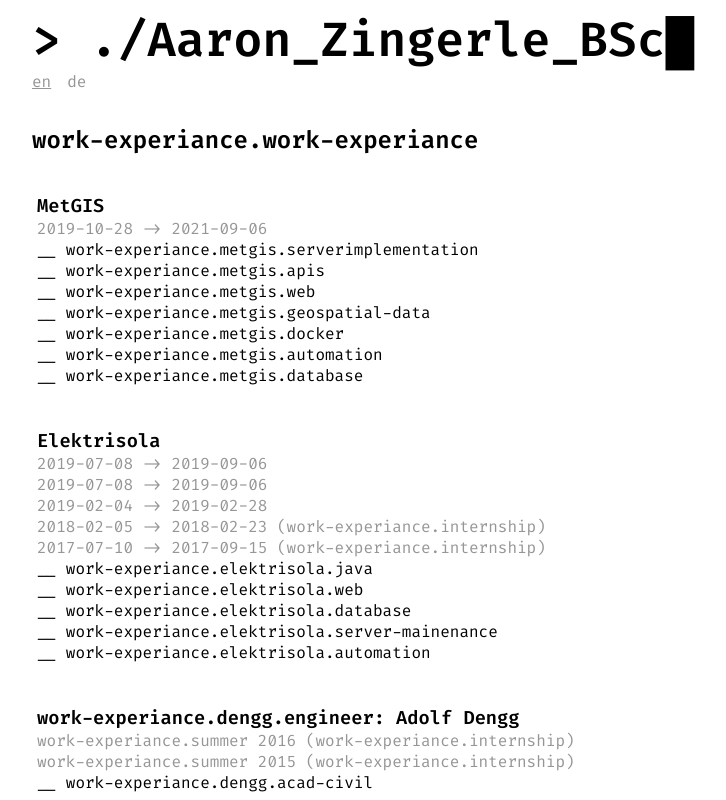
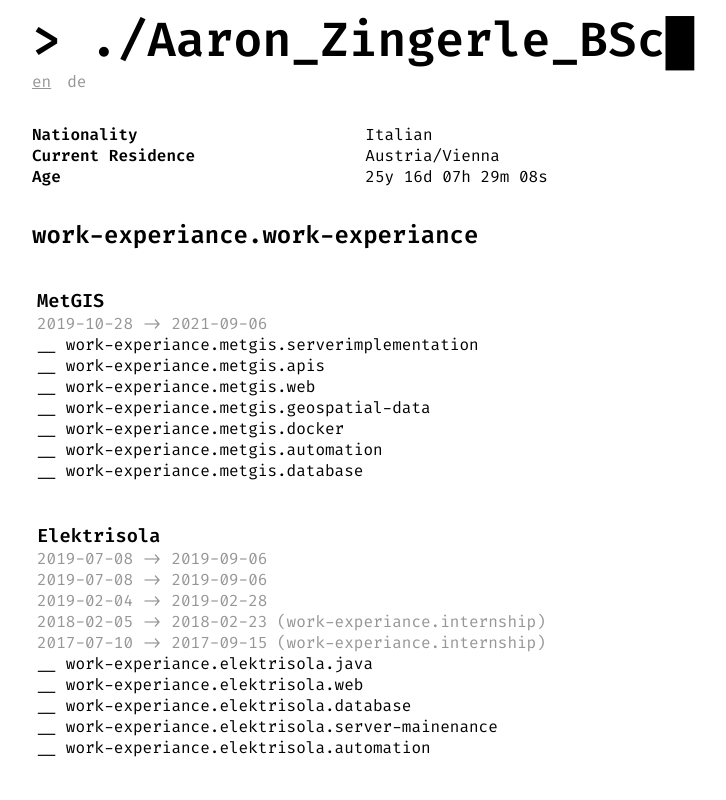
Before and after one commit to zingi/resume, a Vue app: page / in a window 1280 px wide. Shown: the top 800 px of the page, without its empty margins (108-834 px from the left). Built offline with nearby package versions, Linux system fonts and the light colour scheme.

Commit message:
started implementing GeneralInfo component

```diff
--- a/package.json
+++ b/package.json
@@ -10,6 +10,7 @@
   },
   "dependencies": {
     "core-js": "^3.6.5",
+    "luxon": "^2.0.2",
     "vue": "^3.0.0",
     "vue-i18n": "^9.1.0",
     "vuex": "^4.0.0-0",
--- a/src/App.vue
+++ b/src/App.vue
@@ -2,6 +2,7 @@
   <div id="app-container">
     <headline></headline>
     <locale-changer></locale-changer>
+    <general-info></general-info>
     <work-experiance></work-experiance>
     <education></education>
   </div>
@@ -10,6 +11,7 @@
 
 <script>
 import Education from './components/Education.vue'
+import GeneralInfo from './components/GeneralInfo.vue'
 import Headline from './components/Headline.vue'
 import LocaleChanger from './components/LocaleChanger.vue'
 import WorkExperiance from './components/WorkExperiance.vue'
@@ -20,10 +22,10 @@
     Headline,
     WorkExperiance,
     Education,
-    LocaleChanger
+    LocaleChanger,
+    GeneralInfo
   },
-  setup () {
-  }
+  setup () {}
 }
 </script>
 
@@ -53,13 +55,25 @@
   max-width: 1000px;
 }
 
+#general-info-container {
+  display: grid;
+  grid-template-columns: 0.5fr 1fr;
+  margin-top: 2rem;
+}
+
+#general-info-container .key {
+  font-weight: 600;
+}
+
 h1 {
   font-size: 3rem;
+  font-weight: 600;
   word-break: break-all;
 }
 
 h2 {
   margin-top: 2rem;
+  font-weight: 600;
 }
 
 .timelist-element {
--- /dev/null
+++ b/src/components/GeneralInfo.vue
@@ -0,0 +1,74 @@
+<template>
+  <section id="general-info-container">
+    <div class="key">Nationality</div>
+    <div>Italian</div>
+
+    <div class="key">Current Residence</div>
+    <div>Austria/Vienna</div>
+
+    <div class="key">Age</div>
+    <div>{{ currentAge }}</div>
+  </section>
+</template>
+
+<script>
+import { useI18n } from 'vue-i18n'
+import { DateTime, Interval } from 'luxon'
+import { ref } from '@vue/reactivity'
+
+export default {
+  setup () {
+    const { t } = useI18n()
+
+    const getCurrentAge = () => {
+      const birthDate = DateTime.utc(1996, 10, 7, 1, 43)
+      const now = DateTime.utc()
+
+      // create interval, from my birth date until now
+      const yearsInterval = Interval.fromDateTimes(birthDate, now)
+      // get integer number of years
+      const years = Math.floor(yearsInterval.length('years'))
+
+      // create interval of unfinished year
+      const daysInterval = yearsInterval.splitAt(birthDate.plus({ years }))[1]
+      // get whole number of days of unfinished year
+      const days = Math.floor(daysInterval.length('days'))
+
+      // create interval of unfinished day
+      const hoursInterval = daysInterval.splitAt(birthDate.plus({ years, days })).length < 2
+        ? daysInterval.splitAt(birthDate.plus({ years, days }))[0]
+        : daysInterval.splitAt(birthDate.plus({ years, days }))[1]
+      // get whole number of hours of unfinished day
+      const hours = Math.floor(hoursInterval.length('hours'))
+
+      // create interval of unfinished hour
+      const minutesInterval = hoursInterval.splitAt(birthDate.plus({ years, days, hours })).length < 2
+        ? hoursInterval.splitAt(birthDate.plus({ years, days, hours }))[0]
+        : hoursInterval.splitAt(birthDate.plus({ years, days, hours }))[1]
+      // get whole number of minutes of unfinished hour
+      const minutes = Math.floor(minutesInterval.length('minutes'))
+
+      // create interval of unfinished minute
+      const secondsInterval = minutesInterval.splitAt(birthDate.plus({ years, days, hours, minutes })).length < 2
+        ? minutesInterval.splitAt(birthDate.plus({ years, days, hours, minutes }))[0]
+        : minutesInterval.splitAt(birthDate.plus({ years, days, hours, minutes }))[1]
+      // get whole number of seconds of unfinished minute
+      const seconds = Math.floor(secondsInterval.length('seconds'))
+
+      const hoursString = `${hours}`.padStart(2, '0')
+      const minutesString = `${minutes}`.padStart(2, '0')
+      const secondsString = `${seconds}`.padStart(2, '0')
+
+      return `${years}y ${days}d ${hoursString}h ${minutesString}m ${secondsString}s`
+    }
+
+    const currentAge = ref(getCurrentAge())
+
+    setInterval(() => {
+      currentAge.value = getCurrentAge()
+    }, 1000)
+
+    return { t, currentAge }
+  }
+}
+</script>
```
Also changed, not shown: 1 other file (tests, documents, lock files or other folders).
